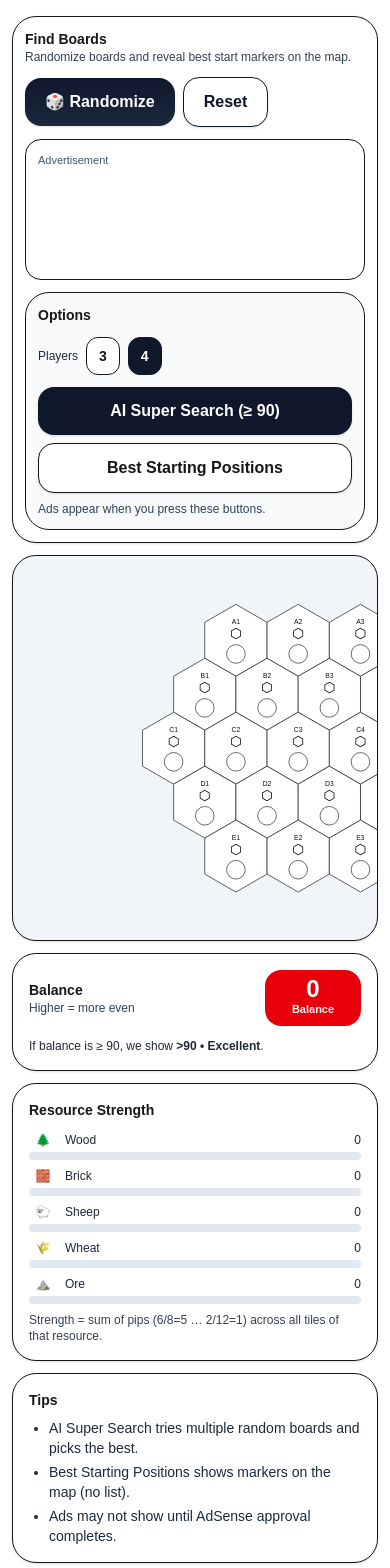
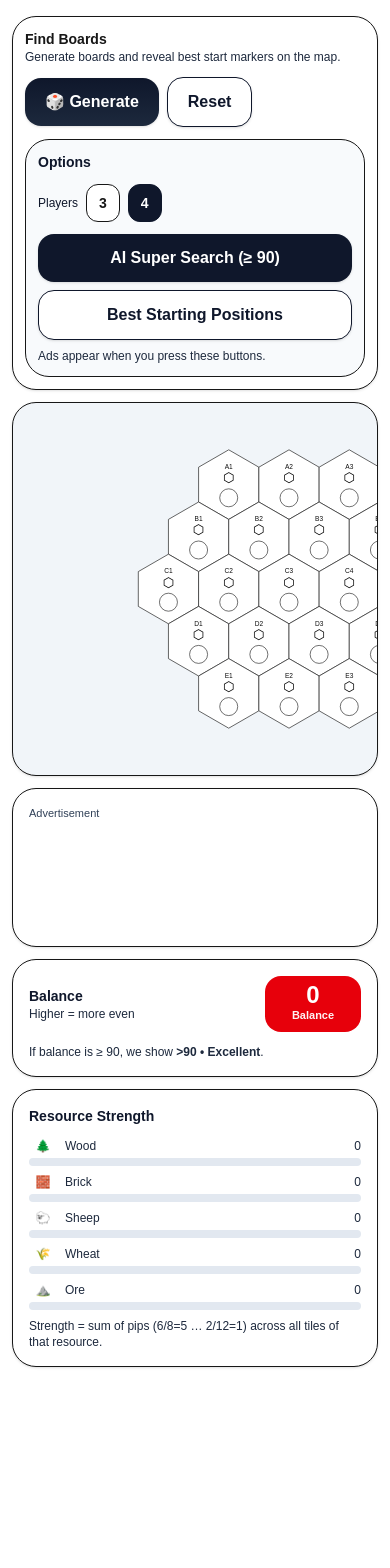
Before and after one commit to ravenxfx/catan-evaluator, a Next.js app: page /random in a window 390 px wide. Shown: the top 1568 px of the page. After the commit the page ends 1383 px from the top, so only its background shows below. Built offline with nearby package versions, Linux system fonts and the light colour scheme.

Commit message:
Ads bottom + Generate label + mobile overflow fix + AdSense verify snippet

```diff
--- a/src/app/layout.tsx
+++ b/src/app/layout.tsx
@@ -4,14 +4,14 @@ import Script from "next/script";
 import "./globals.css";
 
 export const metadata: Metadata = {
-  title: "Catan Boards – Randomizer & Evaluator",
+  title: "Catan Boards – Generator & Evaluator",
   description:
-    "Find balanced Catan boards, randomize layouts, evaluate balance score, and reveal best starting positions.",
+    "Generate balanced Catan boards, evaluate balance score, and reveal best starting positions.",
   keywords: [
     "Catan",
     "Settlers of Catan",
     "Catan board generator",
-    "Catan randomizer",
+    "Catan generator",
     "Catan balance",
     "best starting positions Catan",
     "Catan map",
@@ -27,11 +27,9 @@ export default function RootLayout({ children }: { children: React.ReactNode })
   return (
     <html lang="en">
       <head>
-        {/* AdSense loader (also used for ownership verification) */}
-        <Script
-          id="adsense"
+        {/* AdSense verification + loader (exact snippet structure) */}
+        <script
           async
-          strategy="afterInteractive"
           src="https://pagead2.googlesyndication.com/pagead/js/adsbygoogle.js?client=ca-pub-4388511727175069"
           crossOrigin="anonymous"
         />
--- a/src/components/BoardEditor.tsx
+++ b/src/components/BoardEditor.tsx
@@ -9,9 +9,9 @@ import { isRed, pipValue } from "@/lib/catan/pips";
 import { NUMBER_COUNTS, NUMBER_LIST, PlayerCount, Resource, RESOURCE_COUNTS, Tile } from "@/lib/catan/types";
 
 // ✅ Put your AdSense SLOT IDs here:
-const SLOT_GATE_SUPERSEARCH = "0000000000"; // overlay slot
-const SLOT_GATE_STARTSPOTS = "0000000001"; // overlay slot
-const SLOT_PAGE_BANNER = "0000000002"; // page banner slot
+const SLOT_GATE_SUPERSEARCH = "0000000000";
+const SLOT_GATE_STARTSPOTS = "0000000001";
+const SLOT_BOTTOM_BANNER = "0000000002";
 
 const CANVAS_W = 920;
 const CANVAS_H = 620;
@@ -158,17 +158,20 @@ export default function BoardEditor({
 
   const hostRef = React.useRef<HTMLDivElement | null>(null);
   const [scale, setScale] = React.useState(1);
+  const [containerW, setContainerW] = React.useState<number>(CANVAS_W);
 
-  // ✅ Mobile overflow fix:
-  // - we compute scale from container width
-  // - and ALSO set the OUTER wrapper to scaled width/height so it doesn't overflow layout
+  // ✅ REAL mobile overflow fix:
+  // - measure container width
+  // - scale to fit that width
+  // - outer wrapper uses scaledW/scaledH so it cannot overflow
   React.useEffect(() => {
     function recompute() {
       const el = hostRef.current;
       if (!el) return;
       const w = el.clientWidth;
-      const s = Math.min(1, (w - 8) / CANVAS_W);
-      setScale(Number.isFinite(s) ? Math.max(0.62, s) : 1);
+      setContainerW(w);
+      const s = Math.min(1, (w - 2) / CANVAS_W);
+      setScale(Number.isFinite(s) ? Math.max(0.6, s) : 1);
     }
     recompute();
     window.addEventListener("resize", recompute);
@@ -236,7 +239,7 @@ export default function BoardEditor({
     setMarkersOn(false);
   }
 
-  function randomize() {
+  function generate() {
     onChange(randomizeBoard(tiles));
     setSelected(null);
     setSelectedCenter(null);
@@ -244,7 +247,6 @@ export default function BoardEditor({
   }
 
   function aiSuperSearch90() {
-    // simple heuristic: try up to N random boards, keep the best; stop early if >= 90
     const max = 260;
     let best = tiles;
     let bestScore = balanceScore(tiles).score;
@@ -315,7 +317,6 @@ export default function BoardEditor({
     onChange(next);
   }
 
-  // close popover on outside click
   React.useEffect(() => {
     function onDown(e: MouseEvent) {
       const el = e.target as HTMLElement;
@@ -329,7 +330,8 @@ export default function BoardEditor({
   }, []);
 
   const balance = prettyBalance(metrics.score);
-  const scaledW = Math.round(CANVAS_W * scale);
+
+  const scaledW = Math.min(containerW, Math.round(CANVAS_W * scale));
   const scaledH = Math.round(CANVAS_H * scale);
 
   return (
@@ -338,25 +340,23 @@ export default function BoardEditor({
         <AdGate seconds={3} title="Sponsored" subtitle="One moment…" slot={gate.slot} onDone={finishGate} />
       ) : null}
 
-      {/* Mobile-first: controls on top, board big, cards below; desktop: board + sidebar */}
       <div className="grid grid-cols-1 lg:grid-cols-[1fr_360px] gap-3">
         {/* LEFT */}
         <div className="space-y-3">
-          {/* Header + primary actions */}
           <div className="rounded-3xl border bg-white shadow-sm p-3">
             <div className="flex flex-col sm:flex-row sm:items-center sm:justify-between gap-3">
               <div className="min-w-0">
                 <div className="text-sm font-semibold">{mode === "find" ? "Find Boards" : "Evaluate Board"}</div>
-                <div className="text-xs text-slate-700">
+                <div className="text-xs text-slate-800">
                   {mode === "find"
-                    ? "Randomize boards and reveal best start markers on the map."
+                    ? "Generate boards and reveal best start markers on the map."
                     : "Paint resources and set numbers to test balance and start positions."}
                 </div>
               </div>
 
               <div className="flex items-center gap-2">
-                <button onClick={randomize} className={primaryBtn} type="button">
-                  🎲 Randomize
+                <button onClick={generate} className={primaryBtn} type="button">
+                  🎲 Generate
                 </button>
                 <button onClick={resetBoard} className={secondaryBtn} type="button">
                   Reset
@@ -364,19 +364,13 @@ export default function BoardEditor({
               </div>
             </div>
 
-            {/* Page banner ad (optional) */}
-            <div className="mt-3 rounded-2xl border bg-white p-3">
-              <div className="text-[11px] text-slate-600 mb-2">Advertisement</div>
-              <AdSenseSlot slot={SLOT_PAGE_BANNER} className="min-h-[90px]" />
-            </div>
-
             {mode === "find" ? (
               <div className="mt-3 rounded-3xl border bg-slate-50 p-3">
                 <div className="flex flex-col sm:flex-row sm:items-center sm:justify-between gap-3">
-                  <div className="text-sm font-semibold">Options</div>
+                  <div className="text-sm font-semibold text-slate-900">Options</div>
 
                   <div className="flex items-center gap-2">
-                    <div className="text-xs text-slate-800">Players</div>
+                    <div className="text-xs text-slate-900">Players</div>
                     <div className="flex gap-2">
                       <button
                         type="button"
@@ -411,26 +405,24 @@ export default function BoardEditor({
 
                   <button
                     type="button"
-                    className="rounded-2xl border py-3 font-semibold shadow-sm hover:bg-white bg-white active:scale-[0.99]"
+                    className="rounded-2xl border py-3 font-semibold shadow-sm hover:bg-white bg-white active:scale-[0.99] text-slate-900"
                     onClick={() => runAfterAd("showMarkers")}
                   >
                     Best Starting Positions
                   </button>
                 </div>
 
-                <div className="mt-2 text-xs text-slate-700">
-                  Ads appear when you press these buttons.
-                </div>
+                <div className="mt-2 text-xs text-slate-800">Ads appear when you press these buttons.</div>
               </div>
             ) : null}
           </div>
 
-          {/* Builder brush */}
+          {/* Brush (builder only) */}
           {mode === "builder" ? (
             <div className="rounded-3xl border bg-white shadow-sm p-3">
               <div className="flex items-center justify-between gap-2">
-                <div className="text-sm font-semibold">Brush</div>
-                <div className="text-xs text-slate-700">Tap hex to paint • Tap again to pick number</div>
+                <div className="text-sm font-semibold text-slate-900">Brush</div>
+                <div className="text-xs text-slate-800">Tap hex to paint • Tap again to pick number</div>
               </div>
 
               <div className="mt-3 flex items-center gap-2 overflow-x-auto pb-1">
@@ -461,8 +453,8 @@ export default function BoardEditor({
                         {resIcon(r)}
                       </span>
                       <div className="text-left leading-tight">
-                        <div className="text-sm font-semibold">{resLabel(r)}</div>
-                        <div className={`text-xs ${active ? "text-white/70" : "text-slate-700"}`}>{resLeft[r]} left</div>
+                        <div className="text-sm font-semibold text-slate-900">{resLabel(r)}</div>
+                        <div className={`text-xs ${active ? "text-white/70" : "text-slate-800"}`}>{resLeft[r]} left</div>
                       </div>
                     </button>
                   );
@@ -480,8 +472,8 @@ export default function BoardEditor({
                     🧽
                   </span>
                   <div className="text-left leading-tight">
-                    <div className="text-sm font-semibold">Erase</div>
-                    <div className={`text-xs ${brush === "erase" ? "text-white/70" : "text-slate-700"}`}>clear</div>
+                    <div className="text-sm font-semibold text-slate-900">Erase</div>
+                    <div className={`text-xs ${brush === "erase" ? "text-white/70" : "text-slate-800"}`}>clear</div>
                   </div>
                 </button>
               </div>
@@ -494,9 +486,8 @@ export default function BoardEditor({
             ref={hostRef}
             className="relative rounded-3xl border bg-slate-100 shadow-sm p-0 sm:p-2 flex justify-center overflow-hidden"
           >
-            {/* OUTER wrapper has scaled dimensions → prevents mobile overflow */}
+            {/* Outer wrapper uses scaled size so it cannot overflow the page */}
             <div className="relative mx-auto" style={{ width: scaledW, height: scaledH }}>
-              {/* INNER canvas uses original coords and scales from top-left */}
               <div
                 className="absolute left-0 top-0"
                 style={{
@@ -506,7 +497,6 @@ export default function BoardEditor({
                   transformOrigin: "top left",
                 }}
               >
-                {/* Number popover */}
                 {selected && selectedCenter && (
                   <div
                     data-popover="num"
@@ -520,8 +510,8 @@ export default function BoardEditor({
                   >
                     <div className="flex items-start justify-between gap-3">
                       <div>
-                        <div className="text-sm font-semibold">Choose number</div>
-                        <div className="text-xs text-slate-700">
+                        <div className="text-sm font-semibold text-slate-900">Choose number</div>
+                        <div className="text-xs text-slate-800">
                           {selectedTile ? (
                             <>
                               Tile <span className="font-mono font-semibold">{fieldLabel(selectedTile.q, selectedTile.r)}</span>{" "}
@@ -580,7 +570,7 @@ export default function BoardEditor({
                             }}
                           >
                             {n}
-                            <span className="ml-2 text-xs text-slate-500">{isCurrent ? "" : `×${stock}`}</span>
+                            <span className="ml-2 text-xs text-slate-600">{isCurrent ? "" : `×${stock}`}</span>
                           </button>
                         );
                       })}
@@ -594,11 +584,12 @@ export default function BoardEditor({
                   </div>
                 )}
 
-                {/* Click hit areas */}
+                {/* Hit areas */}
                 {tiles.map((t) => {
                   const p = axialToPixel(t.q, t.r, size);
                   const cx = p.x + offsetX;
                   const cy = p.y + offsetY;
+
                   const isSel = selected?.q === t.q && selected?.r === t.r;
 
                   return (
@@ -630,7 +621,6 @@ export default function BoardEditor({
                   );
                 })}
 
-                {/* SVG visuals */}
                 <svg
                   width={CANVAS_W}
                   height={CANVAS_H}
@@ -667,7 +657,7 @@ export default function BoardEditor({
                         </text>
 
                         {t.num != null && t.res && t.res !== "wueste" ? (
-                          <text x={cx} y={cy + 46} textAnchor="middle" fontSize="10" fill="#475569">
+                          <text x={cx} y={cy + 46} textAnchor="middle" fontSize="10" fill="#334155">
                             pips {pipValue(t.num)}
                           </text>
                         ) : null}
@@ -694,6 +684,12 @@ export default function BoardEditor({
               </div>
             </div>
           </div>
+
+          {/* ✅ Ads at bottom of page (below board & controls) */}
+          <div className="rounded-3xl border bg-white shadow-sm p-4">
+            <div className="text-[11px] text-slate-700 mb-2">Advertisement</div>
+            <AdSenseSlot slot={SLOT_BOTTOM_BANNER} className="min-h-[100px]" />
+          </div>
         </div>
 
         {/* RIGHT */}
@@ -701,13 +697,13 @@ export default function BoardEditor({
           <div className="rounded-3xl border bg-white shadow-sm p-4">
             <div className="flex items-center justify-between gap-3">
               <div>
-                <div className="text-sm font-semibold">Balance</div>
-                <div className="text-xs text-slate-700">Higher = more even</div>
+                <div className="text-sm font-semibold text-slate-900">Balance</div>
+                <div className="text-xs text-slate-800">Higher = more even</div>
               </div>
 
               <div className={`h-14 w-24 rounded-2xl ${balanceColor(metrics.score)} flex flex-col items-center justify-center text-white`}>
-                <div className="text-2xl font-extrabold leading-none">{balance.text}</div>
-                <div className="text-[11px] font-semibold opacity-95">{balance.tag}</div>
+                <div className="text-2xl font-extrabold leading-none">{prettyBalance(metrics.score).text}</div>
+                <div className="text-[11px] font-semibold opacity-95">{prettyBalance(metrics.score).tag}</div>
               </div>
             </div>
 
@@ -717,13 +713,13 @@ export default function BoardEditor({
           </div>
 
           <div className="rounded-3xl border bg-white shadow-sm p-4">
-            <div className="text-sm font-semibold">Resource Strength</div>
+            <div className="text-sm font-semibold text-slate-900">Resource Strength</div>
             <div className="mt-3 space-y-2">
-              {(["holz", "lehm", "schaf", "getreide", "stein"] as Resource[]).map((r) => {
+              {(["holz", "lehm", "schaf", "getreide", "stein"] as const).map((r) => {
                 const v = metrics.strengths[r] ?? 0;
                 const max = Math.max(
                   1,
-                  ...(["holz", "lehm", "schaf", "getreide", "stein"] as Resource[]).map((rr) => metrics.strengths[rr] ?? 0)
+                  ...(["holz", "lehm", "schaf", "getreide", "stein"] as const).map((rr) => metrics.strengths[rr] ?? 0)
                 );
                 const pct = Math.round((v / max) * 100);
 
@@ -743,18 +739,9 @@ export default function BoardEditor({
                 );
               })}
             </div>
-            <div className="mt-2 text-xs text-slate-700">
+            <div className="mt-2 text-xs text-slate-800">
               Strength = sum of pips (6/8=5 … 2/12=1) across all tiles of that resource.
             </div>
-          </div>
-
-          <div className="rounded-3xl border bg-white shadow-sm p-4">
-            <div className="text-sm font-semibold">Tips</div>
-            <ul className="mt-2 text-sm text-slate-800 list-disc pl-5 space-y-1">
-              <li>AI Super Search tries multiple random boards and picks the best.</li>
-              <li>Best Starting Positions shows markers on the map (no list).</li>
-              <li>Ads may not show until AdSense approval completes.</li>
-            </ul>
           </div>
         </aside>
       </div>
```
